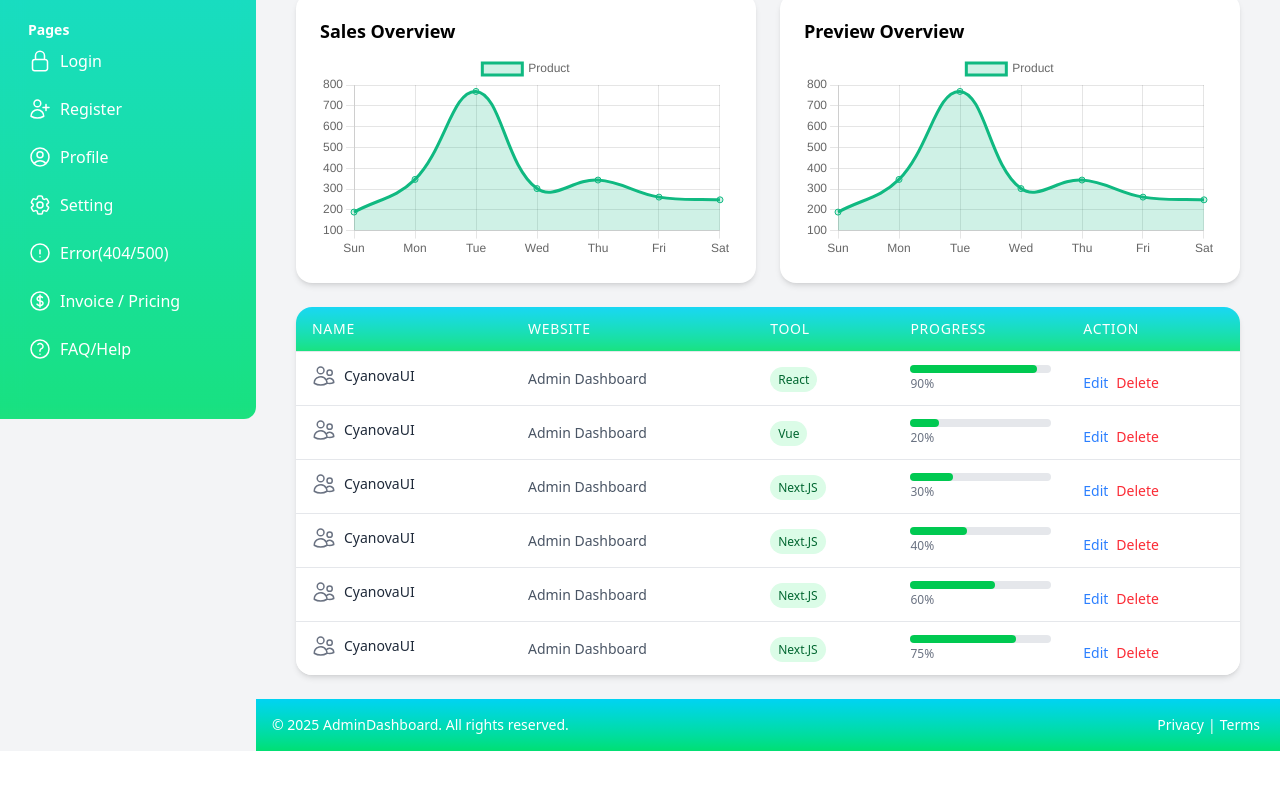
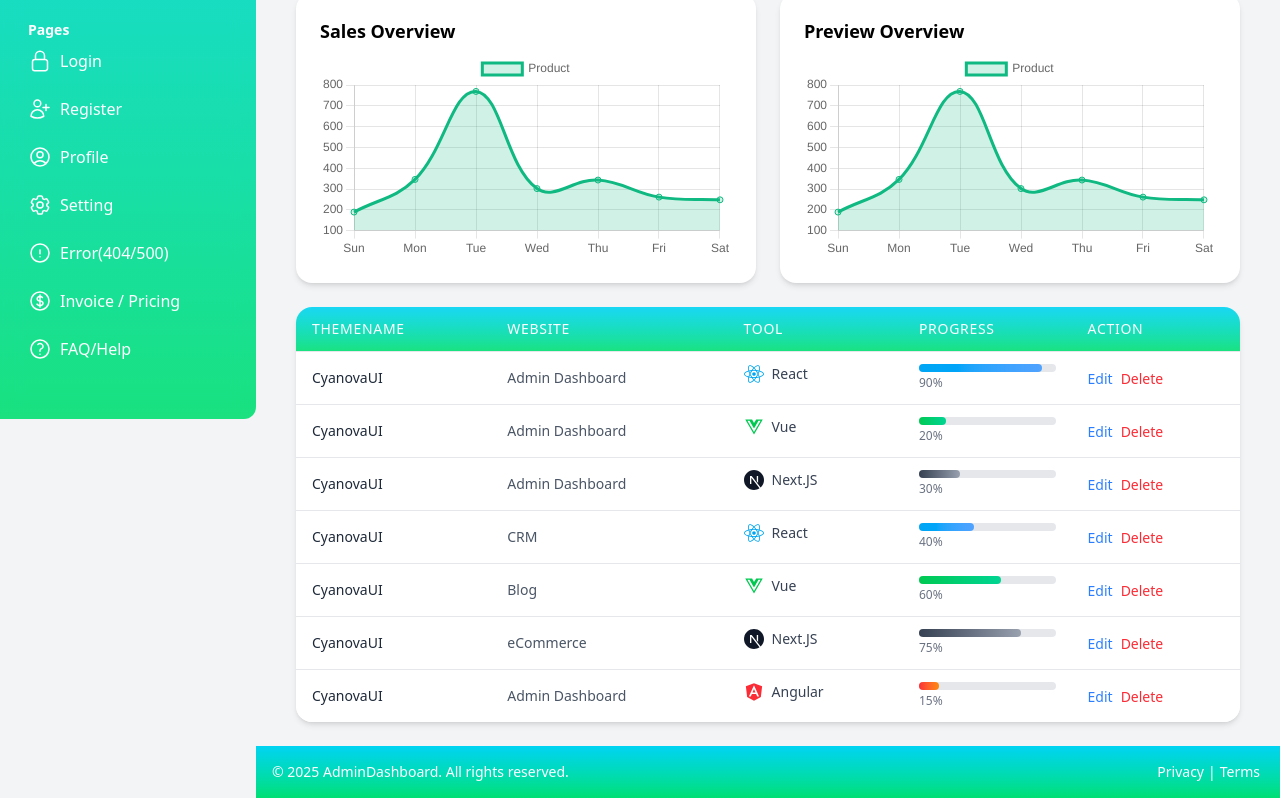
Before and after one commit to GuitarNoa/my-wdashboard-rejs, a React (Vite) app: page / in a window 1280 px wide. Shown: the part 381-1179 px from the top of the page. Before the commit the page ends 1132 px from the top, so only its background shows below. Built offline with nearby package versions, Linux system fonts and the light colour scheme.

Commit message:
Update /force

```diff
--- a/src/pages/Dashborad.jsx
+++ b/src/pages/Dashborad.jsx
@@ -21,6 +21,10 @@ import {
   UsersIcon,
   UserPlusIcon,
 } from "@heroicons/react/24/outline";
+
+import { FaReact, FaVuejs, FaAngular } from "react-icons/fa";
+import { SiNextdotjs } from "react-icons/si";
+
 import bgImage from "../assets/Page-g1.png";
 
 // Register Chart.js Modules
@@ -54,49 +58,86 @@ export default function Dashboard() {
     ],
   };
 
+  // ฟังก์ชันเลือก Icon ตาม Tool
+  const getToolIcon = (tool) => {
+    switch (tool) {
+      case "React":
+        return <FaReact className="text-sky-500 w-5 h-5" />;
+      case "Vue":
+        return <FaVuejs className="text-green-500 w-5 h-5" />;
+      case "Next.JS":
+        return <SiNextdotjs className="text-gray-900 w-5 h-5" />;
+      case "Angular":
+        return <FaAngular className="text-red-500 w-5 h-5" />;
+      default:
+        return null;
+    }
+  };
+  const getProgressBarColor = (tool) => {
+    switch (tool) {
+      case "React":
+        return "bg-gradient-to-r from-sky-500 to-blue-400"; // React → ฟ้า
+      case "Vue":
+        return "bg-gradient-to-r from-green-500 to-emerald-400"; // Vue → เขียว
+      case "Next.JS":
+        return "bg-gradient-to-r from-gray-700 to-gray-400"; // Next.js → เทา
+      case "Angular":
+        return "bg-gradient-to-r from-red-500 to-orange-400"; // Angular → แดง-ส้ม
+      default:
+        return "bg-gradient-to-r from-gray-300 to-gray-200"; // Default → เทาอ่อน
+    }
+  };
+
   // ข้อมูล Project Website
   const [projects, setProjects] = useState([
     {
       id: 1,
-      name: "CyanovaUI",
+      themename: "CyanovaUI",
       website: "Admin Dashboard",
       tool: "React",
       process: "90%",
     },
     {
       id: 2,
-      name: "CyanovaUI",
+      themename: "CyanovaUI",
       website: "Admin Dashboard",
       tool: "Vue",
       process: "20%",
     },
     {
       id: 3,
-      name: "CyanovaUI",
+      themename: "CyanovaUI",
       website: "Admin Dashboard",
       tool: "Next.JS",
       process: "30%",
     },
     {
       id: 4,
-      name: "CyanovaUI",
-      website: "Admin Dashboard",
-      tool: "Next.JS",
+      themename: "CyanovaUI",
+      website: "CRM",
+      tool: "React",
       process: "40%",
     },
     {
       id: 5,
-      name: "CyanovaUI",
-      website: "Admin Dashboard",
-      tool: "Next.JS",
+      themename: "CyanovaUI",
+      website: "Blog",
+      tool: "Vue",
       process: "60%",
     },
     {
       id: 6,
-      name: "CyanovaUI",
-      website: "Admin Dashboard",
+      themename: "CyanovaUI",
+      website: "eCommerce",
       tool: "Next.JS",
       process: "75%",
+    },
+    {
+      id: 7,
+      themename: "CyanovaUI",
+      website: "Admin Dashboard",
+      tool: "Angular",
+      process: "15%",
     },
   ]);
 
@@ -118,10 +159,7 @@ export default function Dashboard() {
             style={{ backgroundImage: `url(${bgImage})` }}
           >
             {/* Title Bar */}
-            <div
-              className="relative flex flex-col sm:flex-row sm:items-center sm:justify-between
-                            gap-3 p-4 bg-white rounded-2xl shadow-md"
-            >
+            <div className="relative flex flex-col sm:flex-row sm:items-center sm:justify-between gap-3 p-4 bg-white rounded-2xl shadow-md">
               <h1 className="text-xl sm:text-2xl font-bold text-gray-800">
                 Overview
               </h1>
@@ -175,7 +213,7 @@ export default function Dashboard() {
             <table className="min-w-full divide-y divide-gray-200 text-sm">
               <thead className="bg-gradient-to-t from-green-400/90 to-cyan-400/90">
                 <tr>
-                  {["Name", "Website", "Tool", "Progress", "Action"].map(
+                  {["Themename", "Website", "Tool", "Progress", "Action"].map(
                     (title) => (
                       <th
                         key={title}
@@ -194,9 +232,8 @@ export default function Dashboard() {
                     className="hover:bg-gray-50 transition-colors duration-200"
                   >
                     {/* Name */}
-                    <td className="flex items-center gap-2 px-3 sm:px-4 py-3 whitespace-nowrap font-medium text-gray-800">
-                      <UsersIcon className="w-5 sm:w-6 text-gray-500" />
-                      {project.name}
+                    <td className="px-3 sm:px-4 py-3 whitespace-nowrap font-medium text-gray-800">
+                      {project.themename}
                     </td>
 
                     {/* Website */}
@@ -204,18 +241,19 @@ export default function Dashboard() {
                       {project.website}
                     </td>
 
-                    {/* Tool */}
-                    <td className="px-3 sm:px-4 py-3 whitespace-nowrap">
-                      <span className="px-2 py-1 text-xs rounded-full bg-green-100 text-green-800">
-                        {project.tool}
-                      </span>
+                    {/* Tool + Icon */}
+                    <td className="px-3 sm:px-4 py-3 whitespace-nowrap flex items-center gap-2">
+                      {getToolIcon(project.tool)}
+                      <span className="text-gray-700">{project.tool}</span>
                     </td>
 
-                    {/* Progress */}
+                    {/* Progress Bar */}
                     <td className="px-3 sm:px-4 py-3 whitespace-nowrap">
                       <div className="w-full bg-gray-200 rounded-full h-2">
                         <div
-                          className="bg-green-500 h-2 rounded-full transition-all duration-300"
+                          className={`h-2 rounded-full transition-all duration-300 ${getProgressBarColor(
+                            project.tool
+                          )}`}
                           style={{ width: project.process }}
                         ></div>
                       </div>
@@ -224,7 +262,7 @@ export default function Dashboard() {
                       </span>
                     </td>
 
-                    {/* Action */}
+                    {/* Action Buttons */}
                     <td className="px-3 sm:px-4 py-3 whitespace-nowrap flex flex-col sm:flex-row gap-2">
                       <button className="text-blue-500 hover:underline">
                         Edit
```
